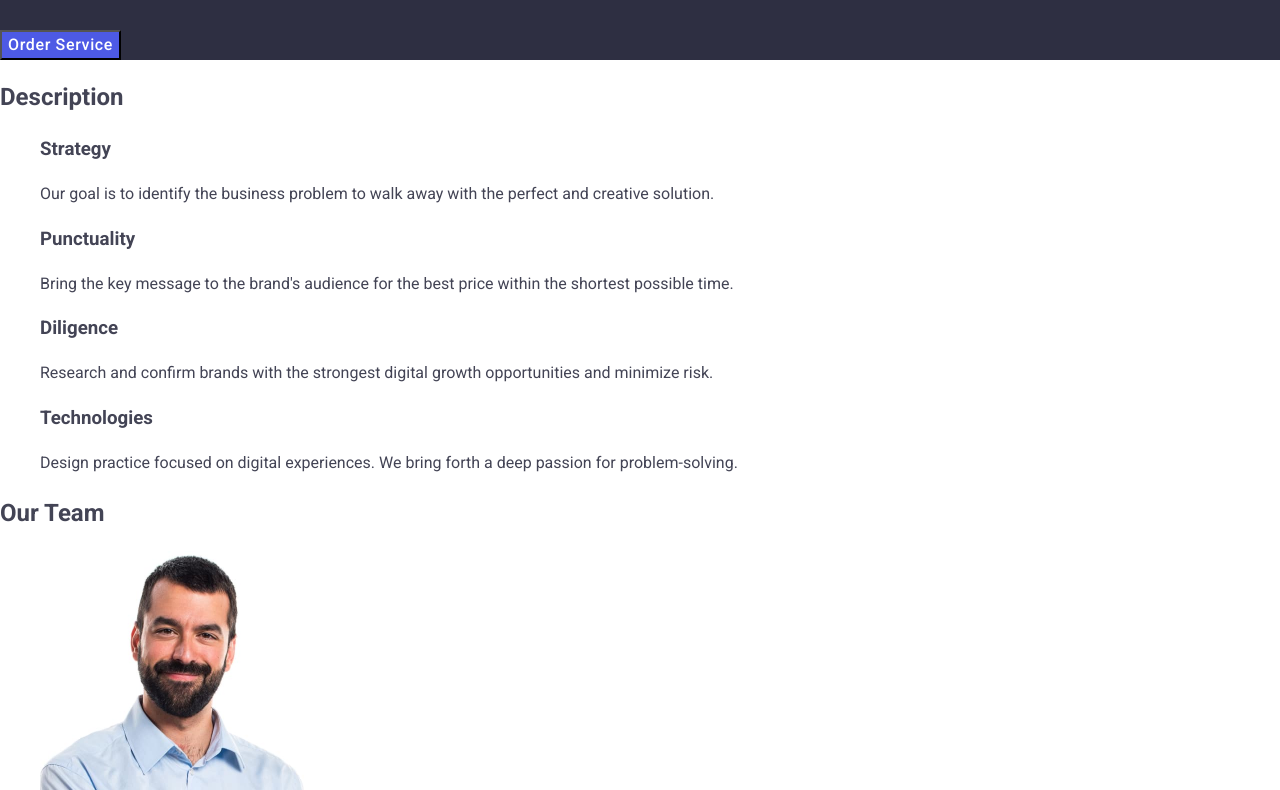
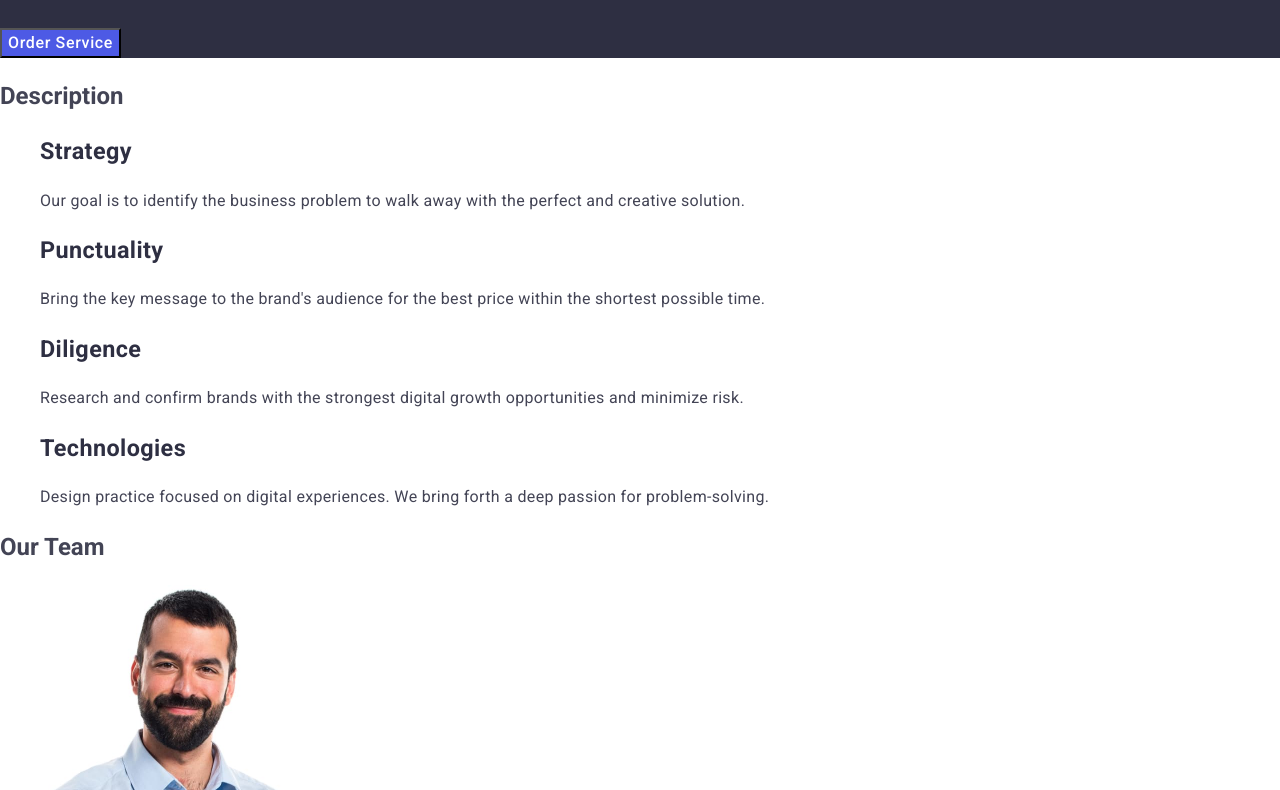
Before and after one commit to stxpd/goit-markup-hw-02, a plain HTML site: page index.html in a window 1280 px wide. Shown: the part 301-1091 px from the top of the page. Drawn offline with nearby package versions, Linux system fonts and the light colour scheme.

Commit message:
section-two

```diff
--- a/css/style.css
+++ b/css/style.css
@@ -68,7 +68,7 @@ a {
 .title-text {
   font-weight: 700;
   font-size: 56px;
-  line-height: 1.1;
+  line-height: 1.07;
   letter-spacing: 0.02em;
   text-align: center;
   color: #fff;
@@ -89,8 +89,21 @@ a {
   background-color: #404bbf;
 }
 
-/* .main-content {
-} */
+.main-item {
+  font-weight: 500;
+  font-size: 20px;
+  line-height: 1.2;
+  letter-spacing: 0.02em;
+  color: #2e2f42;
+}
+
+.main-content-title {
+  font-weight: 400;
+  font-size: 16px;
+  line-height: 1.5;
+  letter-spacing: 0.02em;
+  color: #434455;
+}
 
 .page-footer {
   background-color: #2e2f42;
--- a/index.html
+++ b/index.html
@@ -59,31 +59,31 @@
 
       <section class="main-content">
         <h2 class="main-hide">Description</h2>
-        <ul>
-          <li>
-            <h3 class="main-content-title">Strategy</h3>
-            <p>
+        <ul class="main-list">
+          <li class="main-item">
+            <h3>Strategy</h3>
+            <p class="main-content-title">
               Our goal is to identify the business problem to walk away with the
               perfect and creative solution.
             </p>
           </li>
-          <li>
-            <h3 class="main-content-title">Punctuality</h3>
-            <p>
+          <li class="main-item">
+            <h3>Punctuality</h3>
+            <p class="main-content-title">
               Bring the key message to the brand's audience for the best price
               within the shortest possible time.
             </p>
           </li>
-          <li>
-            <h3 class="main-content-title">Diligence</h3>
-            <p>
+          <li class="main-item">
+            <h3>Diligence</h3>
+            <p class="main-content-title">
               Research and confirm brands with the strongest digital growth
               opportunities and minimize risk.
             </p>
           </li>
-          <li>
-            <h3 class="main-content-title">Technologies</h3>
-            <p>
+          <li class="main-item">
+            <h3>Technologies</h3>
+            <p class="main-content-title">
               Design practice focused on digital experiences. We bring forth a
               deep passion for problem-solving.
             </p>
```
